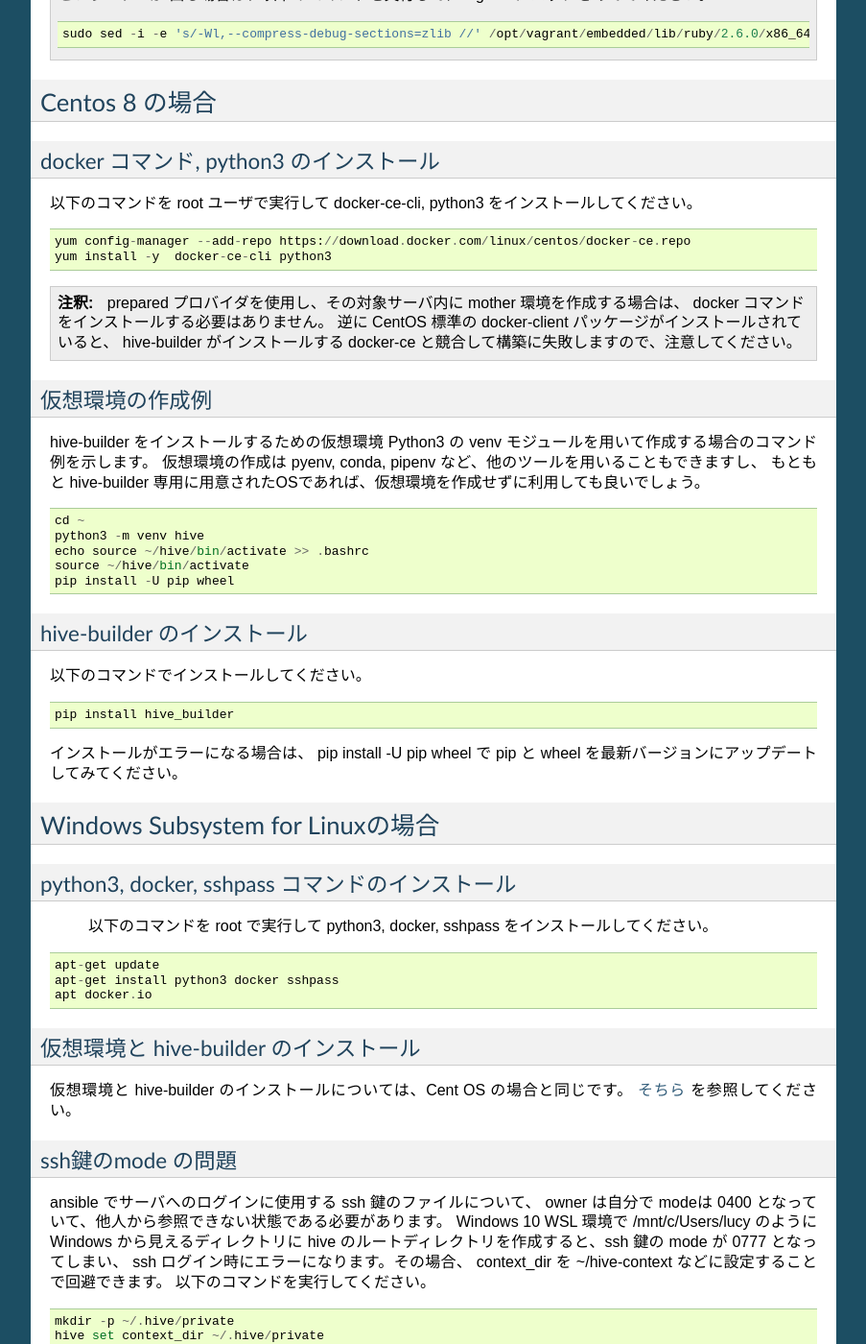
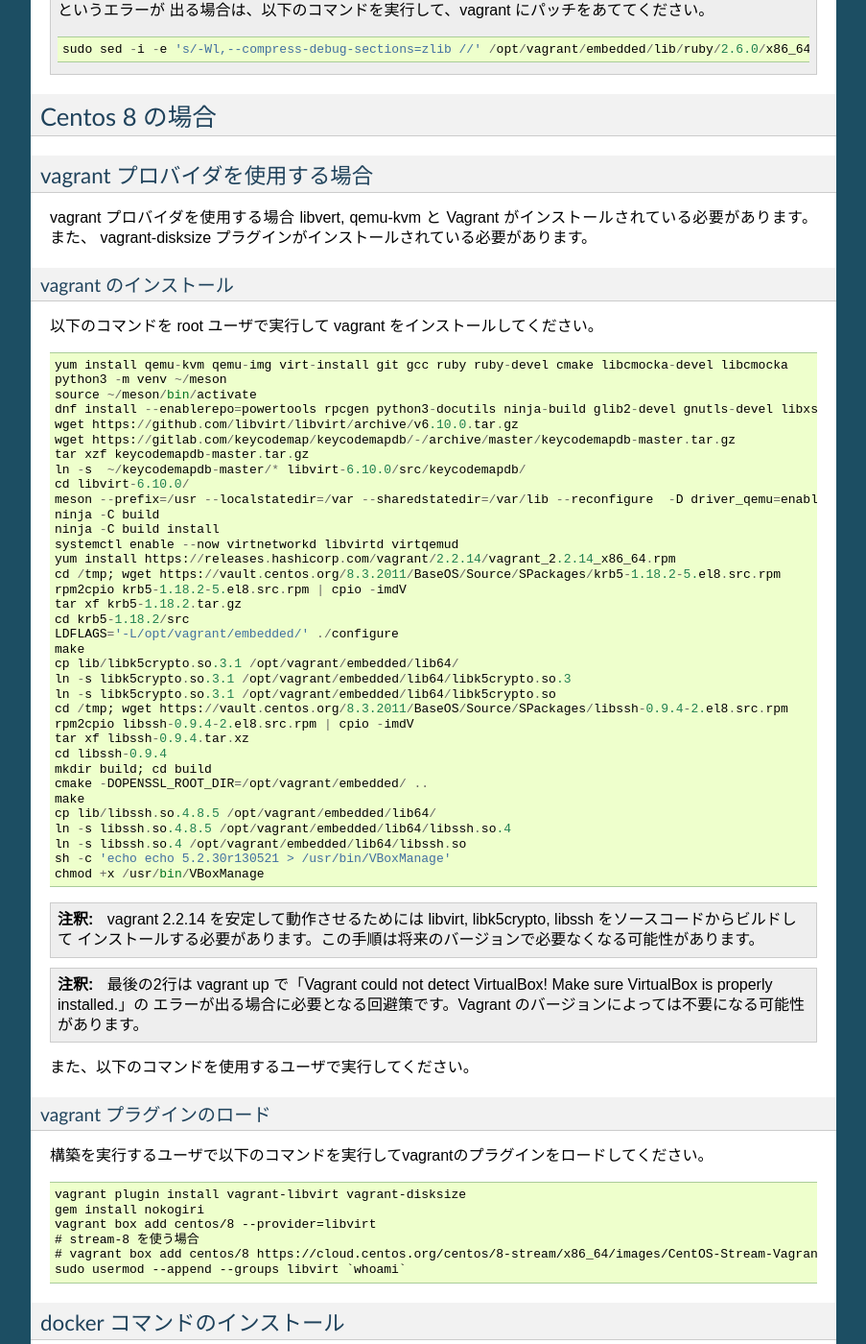
Before and after one commit to procube-open/hive-builder, a Sphinx documentation site: the page built from docs/install.rst, in a window 1280 px wide and 1400 px high, scrolled down 1528 px. Shown: the whole window at 96% size, without its empty margins (198-1101 px from the left). Built offline with Sphinx 7.4.7, drawn with Linux system fonts in a browser that asks for light colours; pages that are not in the unit, such as notebooks, are missing from menus; some of the changed text lies outside the part shown.

Commit message:
support centos/stream-8

```diff
--- a/docs/install.rst
+++ b/docs/install.rst
@@ -48,7 +48,8 @@
 ::
 
     yum install qemu-kvm qemu-img libvirt virt-install git libvirt-devel gcc
-    yum install https://releases.hashicorp.com/vagrant/2.2.10/vagrant_2.2.10_x86_64.rpm
+    systemctl enable --now libvirtd
+    yum install https://releases.hashicorp.com/vagrant/2.2.14/vagrant_2.2.14_x86_64.rpm
     sh -c 'echo echo 5.2.30r130521 > /usr/bin/VBoxManage'
     chmod +x /usr/bin/VBoxManage
 
@@ -92,14 +93,92 @@
 Centos 8 の場合
 =================================
 
-docker コマンド, python3 のインストール
+vagrant プロバイダを使用する場合
+----------------------------------
+vagrant プロバイダを使用する場合 libvert, qemu-kvm と Vagrant がインストールされている必要があります。
+また、 vagrant-disksize プラグインがインストールされている必要があります。
+
+vagrant のインストール
+^^^^^^^^^^^^^^^^^^^^^^^^^^^^^^^
+以下のコマンドを root ユーザで実行して vagrant をインストールしてください。
+
+
+::
+
+    yum install qemu-kvm qemu-img virt-install git gcc ruby ruby-devel cmake libcmocka-devel libcmocka
+    python3 -m venv ~/meson
+    source ~/meson/bin/activate
+    dnf install --enablerepo=powertools rpcgen python3-docutils ninja-build glib2-devel gnutls-devel libxslt-devel libtirpc-devel yajl-devel
+    wget https://github.com/libvirt/libvirt/archive/v6.10.0.tar.gz
+    wget https://gitlab.com/keycodemap/keycodemapdb/-/archive/master/keycodemapdb-master.tar.gz
+    tar xzf keycodemapdb-master.tar.gz
+    ln -s  ~/keycodemapdb-master/* libvirt-6.10.0/src/keycodemapdb/
+    cd libvirt-6.10.0/
+    meson --prefix=/usr --localstatedir=/var --sharedstatedir=/var/lib --reconfigure  -D driver_qemu=enabled build
+    ninja -C build
+    ninja -C build install
+    systemctl enable --now virtnetworkd libvirtd virtqemud
+    yum install https://releases.hashicorp.com/vagrant/2.2.14/vagrant_2.2.14_x86_64.rpm
+    cd /tmp; wget https://vault.centos.org/8.3.2011/BaseOS/Source/SPackages/krb5-1.18.2-5.el8.src.rpm
+    rpm2cpio krb5-1.18.2-5.el8.src.rpm | cpio -imdV
+    tar xf krb5-1.18.2.tar.gz
+    cd krb5-1.18.2/src
+    LDFLAGS='-L/opt/vagrant/embedded/' ./configure
+    make
+    cp lib/libk5crypto.so.3.1 /opt/vagrant/embedded/lib64/
+    ln -s libk5crypto.so.3.1 /opt/vagrant/embedded/lib64/libk5crypto.so.3
+    ln -s libk5crypto.so.3.1 /opt/vagrant/embedded/lib64/libk5crypto.so
+    cd /tmp; wget https://vault.centos.org/8.3.2011/BaseOS/Source/SPackages/libssh-0.9.4-2.el8.src.rpm
+    rpm2cpio libssh-0.9.4-2.el8.src.rpm | cpio -imdV
+    tar xf libssh-0.9.4.tar.xz
+    cd libssh-0.9.4
+    mkdir build; cd build
+    cmake -DOPENSSL_ROOT_DIR=/opt/vagrant/embedded/ ..
+    make
+    cp lib/libssh.so.4.8.5 /opt/vagrant/embedded/lib64/
+    ln -s libssh.so.4.8.5 /opt/vagrant/embedded/lib64/libssh.so.4
+    ln -s libssh.so.4 /opt/vagrant/embedded/lib64/libssh.so
+    sh -c 'echo echo 5.2.30r130521 > /usr/bin/VBoxManage'
+    chmod +x /usr/bin/VBoxManage
+
+.. note::
+
+    vagrant 2.2.14 を安定して動作させるためには libvirt, libk5crypto, libssh をソースコードからビルドして
+    インストールする必要があります。この手順は将来のバージョンで必要なくなる可能性があります。
+
+
+.. note::
+
+    最後の2行は vagrant up で「Vagrant could not detect VirtualBox! Make sure VirtualBox is properly installed.」の
+    エラーが出る場合に必要となる回避策です。Vagrant のバージョンによっては不要になる可能性があります。
+
+
+また、以下のコマンドを使用するユーザで実行してください。
+::
+
+
+vagrant プラグインのロード
+^^^^^^^^^^^^^^^^^^^^^^^^^^^^^^^
+構築を実行するユーザで以下のコマンドを実行してvagrantのプラグインをロードしてください。
+
+::
+
+    vagrant plugin install vagrant-libvirt vagrant-disksize
+    gem install nokogiri
+    vagrant box add centos/8 --provider=libvirt
+    # stream-8 を使う場合
+    # vagrant box add centos/8 https://cloud.centos.org/centos/8-stream/x86_64/images/CentOS-Stream-Vagrant-8-20200113.0.x86_64.vagrant-libvirt.box
+    sudo usermod --append --groups libvirt `whoami`
+
+
+docker コマンドのインストール
 ----------------------------------------
-以下のコマンドを root ユーザで実行して docker-ce-cli,  python3 をインストールしてください。
+以下のコマンドを root ユーザで実行して docker-ce-cli をインストールしてください。
 
 ::
 
   yum config-manager --add-repo https://download.docker.com/linux/centos/docker-ce.repo
-  yum install -y  docker-ce-cli python3
+  yum install -y  docker-ce-cli
 
 .. note::
 
```
Also changed, not shown: 2 other files.
